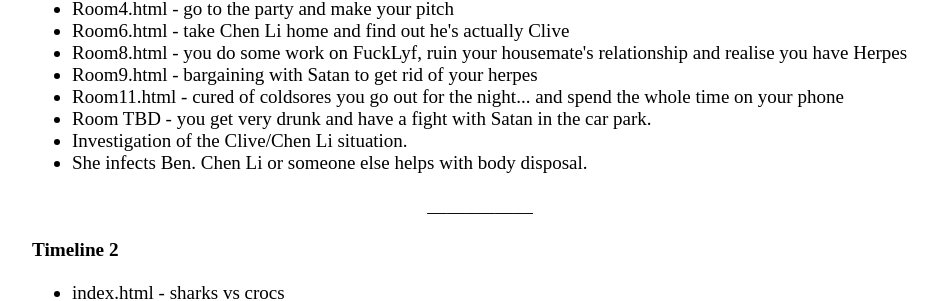
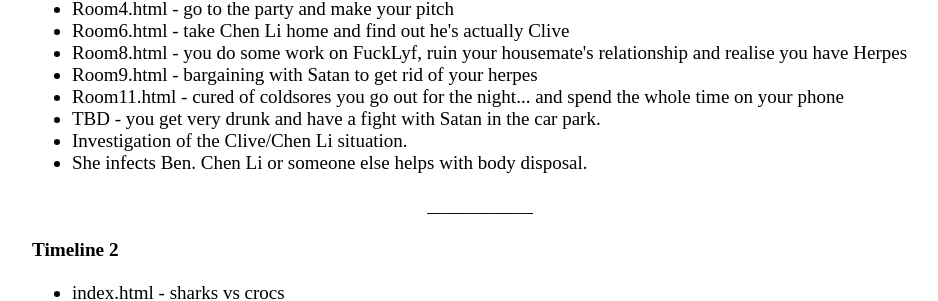
Before and after one commit to Pinelife/pinelife.github.io, a Jekyll site: the page Hellhole/map.html, which Jekyll copies as it is, in a window 1280 px wide. Shown: the part 450-751 px from the top of the page, without its empty margins (160-1098 px from the left). Built offline with Jekyll 4.4.1, drawn with Linux system fonts in a browser that asks for light colours.

Commit message:
Update map.html

```diff
--- a/Hellhole/map.html
+++ b/Hellhole/map.html
@@ -51,7 +51,7 @@
 				<li>Room8.html - you do some work on FuckLyf, ruin your housemate's relationship and realise you have Herpes</li>
 				<li>Room9.html - bargaining with Satan to get rid of your herpes</li>
 				<li>Room11.html - cured of coldsores you go out for the night... and spend the whole time on your phone</li>
-				<li>Room TBD - you get very drunk and have a fight with Satan in the car park.</li>
+				<li>TBD - you get very drunk and have a fight with Satan in the car park.</li>
 				<li>Investigation of the Clive/Chen Li situation.</li>
 				<li>She infects Ben. Chen Li or someone else helps with body disposal.</li>
 			</ul>
```
